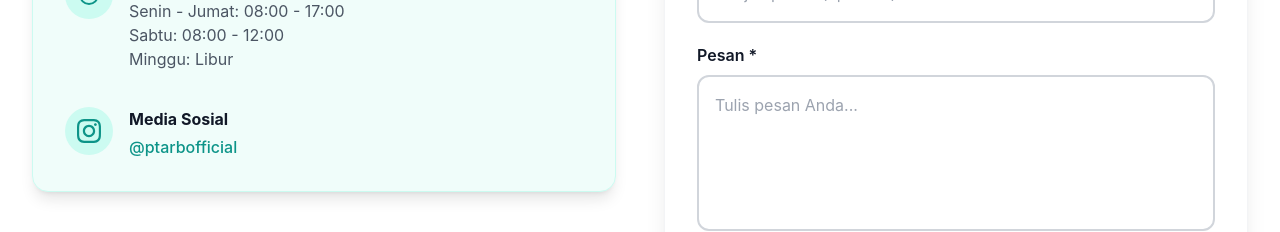
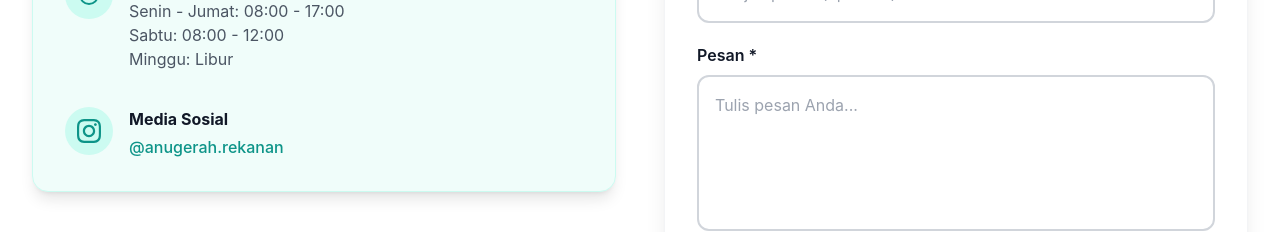
Before and after one commit to rolvdeihai/arb-website, a React (Create React App) app: page / in a window 1280 px wide. Shown: the part 7140-7372 px from the top of the page. Built offline with nearby package versions, Linux system fonts and the light colour scheme.

Commit message:
logo and ig update

```diff
--- a/public/index.html
+++ b/public/index.html
@@ -2,7 +2,8 @@
 <html lang="en">
   <head>
     <meta charset="utf-8" />
-    <link rel="icon" href="%PUBLIC_URL%/favicon.ico" />
+    <link rel="icon" href="%PUBLIC_URL%/logo.png" type="image/png" />
+    <link rel="apple-touch-icon" href="%PUBLIC_URL%/logo.png" />
     <meta name="viewport" content="width=device-width, initial-scale=1" />
     <meta name="theme-color" content="#000000" />
     <meta
@@ -24,7 +25,8 @@
       work correctly both with client-side routing and a non-root public URL.
       Learn how to configure a non-root public URL by running `npm run build`.
     -->
-    <title>React App</title>
+    <title>PT. Anugerah Rekanan Bersama - Recruitment Portal</title>
+    <meta name="description" content="PT. Anugerah Rekanan Bersama - Portal Rekrutmen dan Manajemen Talenta" />
   </head>
   <body>
     <noscript>You need to enable JavaScript to run this app.</noscript>
--- a/src/components/Footer.tsx
+++ b/src/components/Footer.tsx
@@ -13,7 +13,7 @@ const Footer = () => {
           </p>
           <div className="mt-4 flex gap-4">
             <a href="#" className="text-gray-400 hover:text-white transition hover-lift">LinkedIn</a>
-            <a href="https://www.instagram.com/ptarbofficial" target="_blank" rel="noreferrer" className="text-gray-400 hover:text-white transition hover-lift">Instagram</a>
+            <a href="https://www.instagram.com/anugerah.rekanan/" target="_blank" rel="noreferrer" className="text-gray-400 hover:text-white transition hover-lift">Instagram</a>
             <a href="#" className="text-gray-400 hover:text-white transition hover-lift">Twitter</a>
           </div>
         </div>
--- a/src/pages/Home.tsx
+++ b/src/pages/Home.tsx
@@ -643,12 +643,12 @@ const Home = () => {
                     <div>
                       <h5 className="font-bold text-gray-900 mb-1">Media Sosial</h5>
                       <a
-                        href="https://www.instagram.com/ptarbofficial"
+                        href="https://www.instagram.com/anugerah.rekanan/"
                         target="_blank"
                         rel="noreferrer"
                         className="text-teal-600 hover:text-teal-700 text-sm sm:text-base font-medium"
                       >
-                        @ptarbofficial
+                        @anugerah.rekanan
                       </a>
                     </div>
                   </div>
```
Also changed, not shown: public/manifest.json, 2 other files (tests, documents, lock files or other folders).
